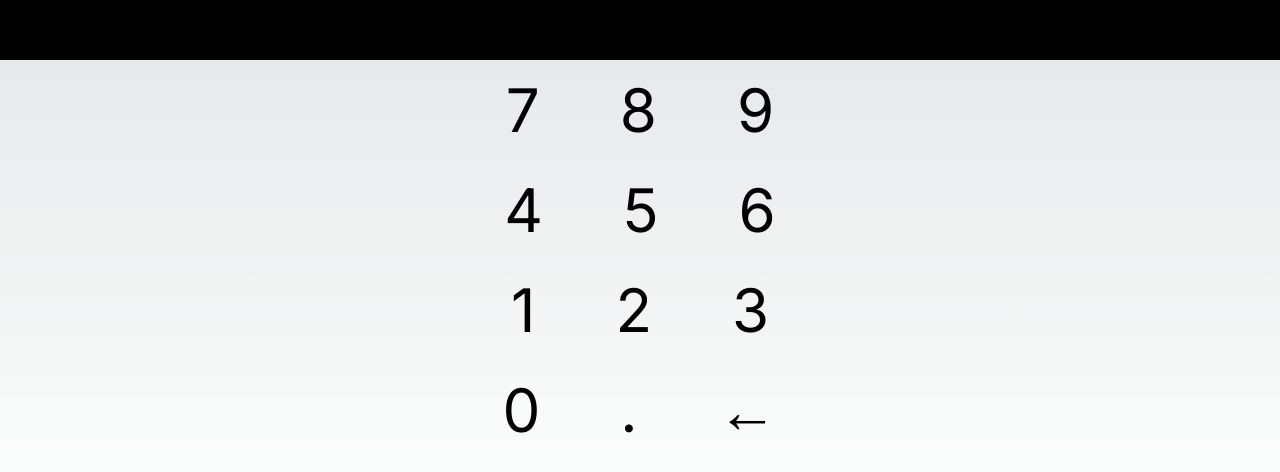
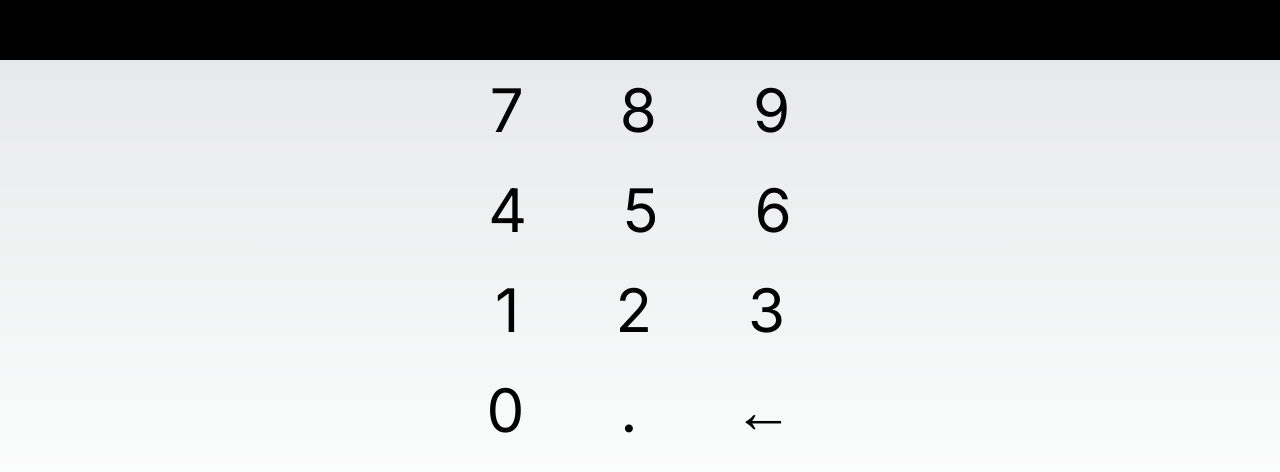
Before and after one commit to KeevenOliveira/calculator, a Next.js app: page / in a window 1280 px wide. Shown: the part 260-732 px from the top of the page. Built offline with nearby package versions, Linux system fonts and the light colour scheme.

Commit message:
[UPDATE]: Add logic of delete last number

```diff
--- a/package.json
+++ b/package.json
@@ -9,9 +9,10 @@
     "lint": "next lint"
   },
   "dependencies": {
+    "next": "14.1.1",
     "react": "^18",
     "react-dom": "^18",
-    "next": "14.1.1"
+    "styled-components": "^6.1.8"
   },
   "devDependencies": {
     "@tauri-apps/cli": "^1.5.10",
--- /dev/null
+++ b/src/components/DeleteLast/index.tsx
@@ -0,0 +1,25 @@
+import { SetStateAction } from "react";
+import { Button } from "@/styles/button";
+
+interface DeleteLastProps {
+  setValue: React.Dispatch<SetStateAction<number>>;
+}
+
+const DeleteLast = ({ setValue }: DeleteLastProps) => {
+  const deleteLast = () => {
+    setValue((prev: number) => {
+      if (prev === 0 || !prev) return 0;
+      const str = prev.toString();
+      const newValue = str.slice(0, -1);
+      return parseInt(newValue);
+    });
+  };
+
+  return (
+    <Button className="p-5 px-12" onClick={deleteLast}>
+      ←
+    </Button>
+  );
+};
+
+export default DeleteLast;
--- a/src/components/Number/index.tsx
+++ b/src/components/Number/index.tsx
@@ -1,22 +1,27 @@
-import { useState } from "react";
+import { SetStateAction } from "react";
 
+import { Button } from "../../styles/button";
 interface NumberProps {
   children: React.ReactNode;
-  setValue?: any;
+  setValue: React.Dispatch<SetStateAction<number>>;
 }
 
 const Number = ({ children, setValue }: NumberProps) => {
   return (
-    <button
-      className="p-5 px-10"
+    <Button
+      className="p-5 px-12"
       onClick={() => {
         if (children) {
-          setValue((prev: string) => prev + children);
+          setValue((prev: number) => {
+            const str = prev.toString();
+            const newValue = str === "0" ? children : str + children;
+            return parseInt(newValue.toString());
+          });
         }
       }}
     >
       {children}
-    </button>
+    </Button>
   );
 };
 
--- a/src/components/NumbersContainer/index.tsx
+++ b/src/components/NumbersContainer/index.tsx
@@ -1,7 +1,9 @@
+import { SetStateAction } from "react";
+
 import Number from "../Number";
-
+import DeleteLast from "../DeleteLast";
 interface NumbersContainerProps {
-  setValue: (value: string) => void;
+  setValue: React.Dispatch<SetStateAction<number>>;
 }
 
 const NumbersContainer = ({ setValue }: NumbersContainerProps) => {
@@ -24,8 +26,8 @@ const NumbersContainer = ({ setValue }: NumbersContainerProps) => {
       </div>
       <div>
         <Number setValue={setValue}>0</Number>
-        <Number>.</Number>
-        <Number>←</Number>
+        <Number setValue={setValue}>.</Number>
+        <DeleteLast setValue={setValue} />
       </div>
     </div>
   );
--- /dev/null
+++ b/src/styles/button.ts
@@ -0,0 +1,11 @@
+import styled from "styled-components";
+
+export const Button = styled.button`
+  &:hover {
+    color: #eeeeee;
+  }
+
+  &:active {
+    color: #aaaaaa;
+  }
+`;
```
Also changed, not shown: 1 other file (tests, documents, lock files or other folders).
